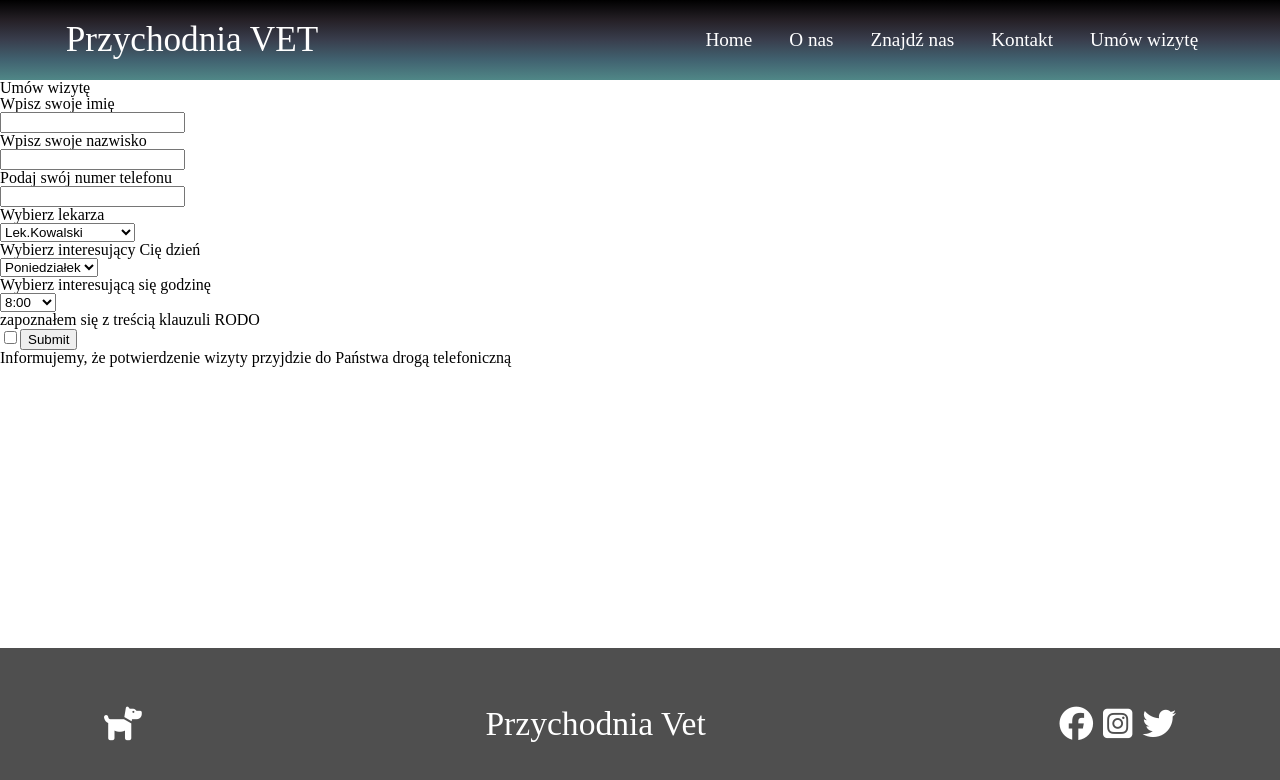
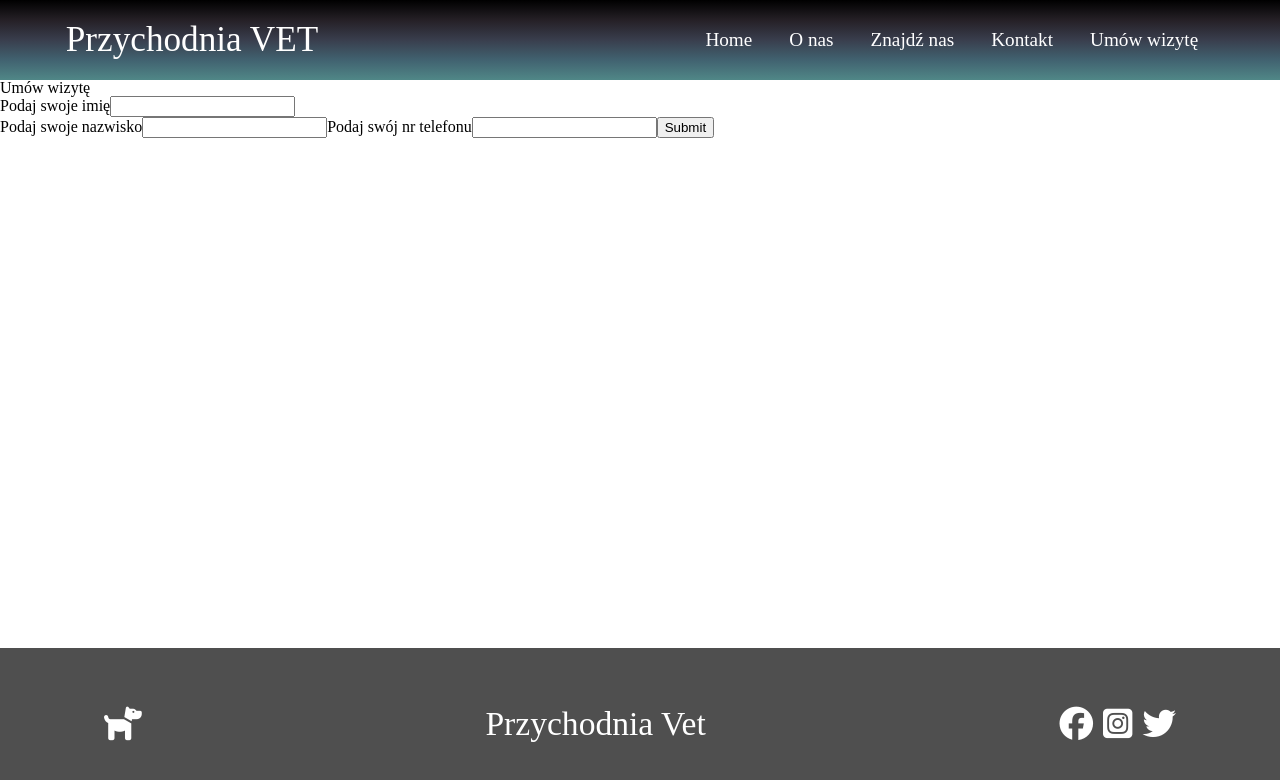
Before and after one commit to Kadavi95/Projektzal, a React (Create React App) app in the folder projekt-zal/: page /appointment in a window 1280 px wide. Shown: the top 780 px of the page. Built offline with nearby package versions, Linux system fonts and the light colour scheme.

Commit message:
validated

```diff
--- a/projekt-zal/src/components/pages/appointment.js
+++ b/projekt-zal/src/components/pages/appointment.js
@@ -3,11 +3,34 @@ import '../../App.css';
 import {useForm} from 'react-hook-form'
 
 export default function Appoint() {
+
+  const { register, handleSubmit, errors } = useForm();
+  const onSubmit = data => console.log(data);
+
+
+
   return (
     <div className='container'>
       <h1 className='formTitle'>Umów wizytę</h1>
-      <form>
+      <form onSubmit={handleSubmit(onSubmit)}>
       <label>
+        Podaj swoje imię
+      <input type="text" name="name" ref={register({ required: true })}></input>
+      <p>{errors.name && <span>To pole jest wymagane</span>}</p>
+      </label>
+      <label>
+        Podaj swoje nazwisko
+      <input type="text" name="surname" ref={register({ required: true })}></input>
+      {errors.surname && <span>To pole jest wymagane</span>}
+      </label>
+      <label>
+        Podaj swój nr telefonu
+      <input type="text" name="phone" ref={register({ required: true })}></input>
+      {errors.phone && <span>To pole jest wymagane</span>}
+      </label>
+      <input type="submit" />
+
+      {/* <label>
             <p>Wpisz swoje imię</p>
             <input name="name"/>
       </label>
@@ -73,7 +96,7 @@ export default function Appoint() {
       <p>zapoznałem się z treścią klauzuli RODO</p>
       <input type="checkbox"/>
       <button type="submit">Submit</button>
-      <h3>Informujemy, że potwierdzenie wizyty przyjdzie do Państwa drogą telefoniczną </h3>
+      <h3>Informujemy, że potwierdzenie wizyty przyjdzie do Państwa drogą telefoniczną </h3> */}
       </form>
     </div>
   )
```
